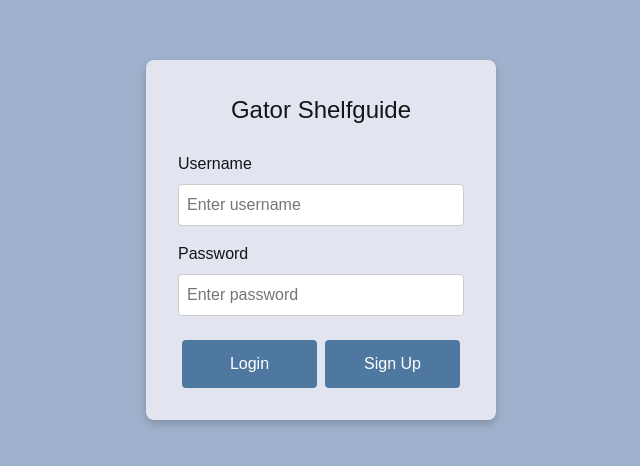
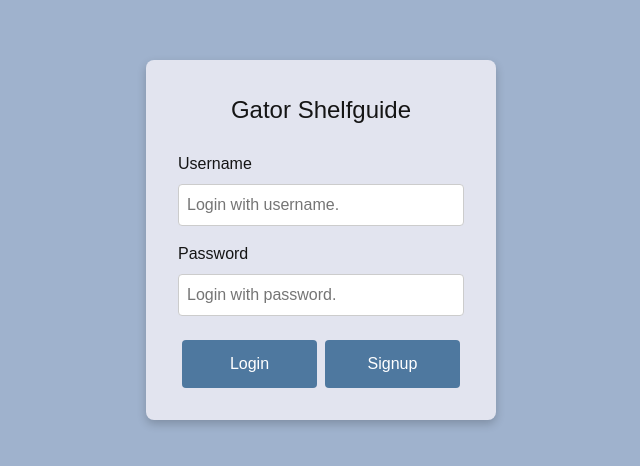
Before and after one commit to weirong57/CEN5035-2025SP---Gator-Shelfguide, a React (Vite) app in the folder library-system/: page /login in a window 1280 px wide. Shown: the part 160-626 px from the top of the page, without its empty margins (319-959 px from the left). Built offline with nearby package versions, Linux system fonts and the light colour scheme.

Commit message:
Add files via upload
repair routes file

```diff
--- a/library-system/src/App.jsx
+++ b/library-system/src/App.jsx
@@ -1,19 +1,26 @@
-import React from 'react';
+// App.js
 import { Routes, Route, Navigate } from 'react-router-dom';
-import Login from './login';          // Login component
-import MainLayout from './mainlayout'; // Main layout for the app (after login)
+import Login from './Login';
+import MainLayout from './MainLayout';
+import { Dashboard, BookManagement, UserCenter, Reports } from './pages';
 
 function App() {
   return (
+    <Routes>
+      <Route path="/" element={<Navigate to="/login" replace />} />
 
-      <Routes>
-        <Route path="/login" element={<Login />} />
+      <Route path="/login" element={<Login />} />
 
-        <Route path="/mainlayout" element={<MainLayout />} />
+      <Route path="/main" element={<MainLayout />}>
+        <Route index element={<Navigate to="dashboard" replace />} />
+        <Route path="dashboard" element={<Dashboard />} />
+        <Route path="books" element={<BookManagement />} />
+        <Route path="users" element={<UserCenter />} />
+        <Route path="reports" element={<Reports />} />
+      </Route>
 
-        <Route path="/" element={<Navigate to="/login" replace />} />
-      </Routes>
-
+      <Route path="*" element={<Navigate to="/login" replace />} />
+    </Routes>
   );
 }
 
--- a/library-system/src/login.jsx
+++ b/library-system/src/login.jsx
@@ -1,3 +1,4 @@
+// Login.js
 import React, { useState } from 'react';
 import { useNavigate } from 'react-router-dom';
 import './Login.css';
@@ -7,22 +8,25 @@ const Login = () => {
   const [password, setPassword] = useState('');
   const navigate = useNavigate();
 
-  const handleLogin = (e) => {
+  const handleSubmit = (type) => (e) => {
     e.preventDefault();
-    console.log('Logging in:', username, password);
-    navigate('/mainlayout');
-  };
 
-  const handleSignup = (e) => {
-    e.preventDefault();
-    console.log('Signing up:', username, password);
-    navigate('/mainlayout');
+    if (!username.trim() || !password.trim()) {
+      alert('Please login with your username and password.');
+      return;
+    }
+
+    console.log(`${type}:`, username, password);
+    localStorage.setItem('isLoggedIn', 'true');
+
+    navigate('/main/dashboard');
   };
 
   return (
     <div className="login-container">
       <div className="login-dialog">
         <h2>Gator Shelfguide</h2>
+        <form onSubmit={handleSubmit('Login')}>
           <div className="form-group">
             <label htmlFor="username">Username</label>
             <input
@@ -30,7 +34,7 @@ const Login = () => {
               id="username"
               value={username}
               onChange={(e) => setUsername(e.target.value)}
-            placeholder="Enter username"
+              placeholder="Login with username."
               required
             />
           </div>
@@ -41,14 +45,20 @@ const Login = () => {
               id="password"
               value={password}
               onChange={(e) => setPassword(e.target.value)}
-            placeholder="Enter password"
+              placeholder="Login with password."
               required
             />
           </div>
           <div className="button-group">
-          <button onClick={handleLogin}>Login</button>
-          <button onClick={handleSignup}>Sign Up</button>
+            <button type="submit">Login</button>
+            <button
+              type="button"
+              onClick={handleSubmit('Signup')}
+            >
+              Signup
+            </button>
           </div>
+        </form>
       </div>
     </div>
   );
--- a/library-system/src/mainlayout.jsx
+++ b/library-system/src/mainlayout.jsx
@@ -1,54 +1,39 @@
+// MainLayout.js
+import { useEffect } from 'react';
+import { useNavigate, useLocation, Outlet } from 'react-router-dom';
 import { Layout } from 'antd';
-import { Routes, Route } from 'react-router-dom';
 import Header from './components/Layout/Header';
 import Sidebar from './components/Layout/Sidebar';
-import {
-  Dashboard,
-  BookManagement,
-  UserCenter,
-  Reports
-} from './pages';
 import './App.css';
 
 const { Content } = Layout;
 
-function App() {
+const MainLayout = () => {
+  const navigate = useNavigate();
+  const location = useLocation();
+
+  useEffect(() => {
+    const isLoggedIn = localStorage.getItem('isLoggedIn');
+
+    if (!isLoggedIn && !location.pathname.startsWith('/login')) {
+      navigate('/login', {
+        replace: true,
+        state: { from: location }
+      });
+    }
+  }, [navigate, location]);
+
   return (
-    <Layout style={{
-      minHeight: '100vh',
-      minWidth:'100vw',
-      background: '#f0f2f5'
-    }}>
-
+    <Layout style={{ minHeight: '100vh', minWidth: '100vw', background: '#f0f2f5' }}>
       <Sidebar />
-
-
       <Layout>
-
         <Header />
-
-
-        <Content
-          style={{
-            margin: '24px 16px',
-            padding: 24,
-            minHeight: 280,
-            background: '#ffffff',
-            borderRadius: 8,
-            boxShadow: '0 2px 8px rgba(0,0,0,0.15)'
-          }}
-        >
-
-          <Routes>
-            <Route path="/" element={<Dashboard />} />
-            <Route path="/books" element={<BookManagement />} />
-            <Route path="/users" element={<UserCenter />} />
-            <Route path="/reports" element={<Reports />} />
-          </Routes>
+        <Content style={{ margin: '24px 16px', padding: 24, minHeight: 280, background: '#fff', borderRadius: 8 }}>
+          <Outlet />
         </Content>
       </Layout>
     </Layout>
   );
-}
+};
 
-export default App;
+export default MainLayout;
```
Lines whose indentation alone changed are shown as unchanged.
